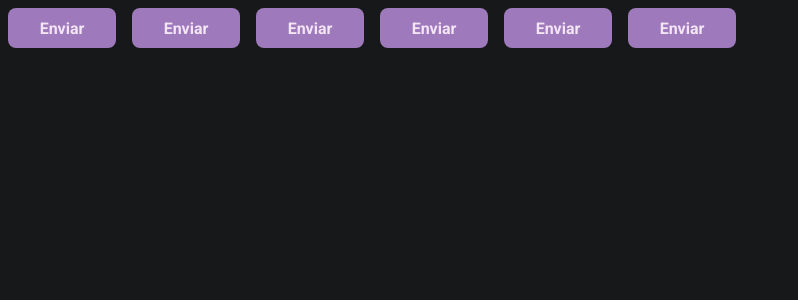
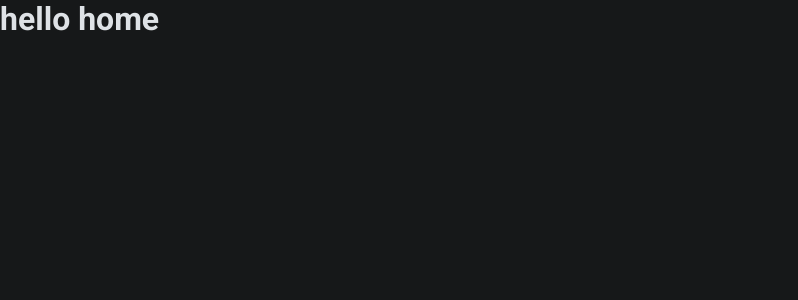
Before and after one commit to mateusfsdev/ignite-timer2, a React (Vite) app: page / in a window 1280 px wide. Shown: the top 300 px of the page, without its empty margins (0-798 px from the left). Built offline with nearby package versions, Linux system fonts and the light colour scheme.

Commit message:
create routes 🍿🧂🍿

```diff
--- a/package.json
+++ b/package.json
@@ -13,6 +13,7 @@
     "@types/styled-components": "^5.1.34",
     "react": "^18.2.0",
     "react-dom": "^18.2.0",
+    "react-router-dom": "^6.22.3",
     "styled-components": "^6.1.8"
   },
   "devDependencies": {
--- a/src/App.tsx
+++ b/src/App.tsx
@@ -1,19 +1,16 @@
 import { ThemeProvider } from 'styled-components'
-import { Button } from "./components/button";
 import { defaultTheme } from './styles/themes/default';
 import { GlobalStyle } from './styles/global';
+import { Router } from './Router';
+import { BrowserRouter } from  'react-router-dom'
 
 export function App() {
   return (
     <ThemeProvider theme={defaultTheme}>
-
-      <Button variant="primary"/>
-      <Button variant="secondary"/>
-      <Button variant="dark"/>
-      <Button variant="sucsses"/>
-      <Button variant="danger"/>
-      <Button />
-      <GlobalStyle />
+      <BrowserRouter>
+        <Router />
+      </BrowserRouter>
+        <GlobalStyle />
     </ThemeProvider>
   )
 
--- /dev/null
+++ b/src/Router.tsx
@@ -0,0 +1,12 @@
+import { Routes, Route } from 'react-router-dom'
+import { Home } from './pages/Home'
+import { History } from './pages/History'
+
+export function Router() {
+  return (
+    <Routes>
+      <Route path='/' element={<Home />}></Route>
+      <Route path='/history' element={<History />}></Route>
+    </Routes>
+  )
+}
--- a/src/components/button.styles.ts
+++ /dev/null
@@ -1,41 +0,0 @@
-import styled from 'styled-components'
-
-export type ButtonVariant = 'primary' | 'secondary' | 'danger' | 'sucsses' | 'dark'| 'white'| 'zinc';
-
-interface ButtonConteinarProps {
-  variant : ButtonVariant;
-}
-
-const ButtonVariant = {
-  primary:'purple',
-  secondary: 'violet',
-  dark: 'royalblue',
-  danger: 'red',
-  zinc: '#222222',
-  sucsses: 'green',
-}
-
-export const ButtonContainer = styled.button<ButtonConteinarProps>`
-  width: 108px;
-  height: 40px;
-
-  border-color: transparent;
-  border-radius: 8px;
-  margin: 8px;
-  font-weight: 600;
-
-  background-color: ${ props => props.theme['purple-400'] };
-  color: ${ props => props.theme['purple-100'] };
-
-
-  &:hover{
-    cursor: pointer;
-    transform: scale(1.05);
-    transition: all 0.2s ease-in-out;
-    background-color: ${ props => props.theme['purple-500'] };
-    color: ${ props => props.theme.white };
-    box-shadow: ${ props => props.theme['purple-700']	}  3px 4px 4px;
-  }
-
-`
-;
--- a/src/components/button.tsx
+++ /dev/null
@@ -1,9 +0,0 @@
-import { ButtonContainer, ButtonVariant } from './button.styles.ts'
-
-interface ButtonProps {
-  variant?: ButtonVariant;
-}
-
-export function Button({ variant = 'primary' }: ButtonProps) {
-  return <ButtonContainer variant={variant}>Enviar</ButtonContainer>
-}
--- /dev/null
+++ b/src/pages/History.tsx
@@ -0,0 +1,3 @@
+export function History() {
+  return <h1>hello history</h1>
+}
--- /dev/null
+++ b/src/pages/Home.tsx
@@ -0,0 +1,3 @@
+export function Home() {
+  return <h1>hello home</h1>
+}
```
Also changed, not shown: 1 other file (tests, documents, lock files or other folders).
